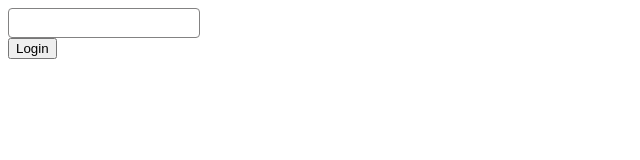
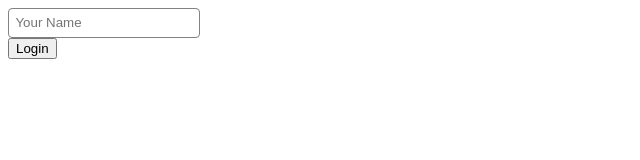
Before and after one commit to dartmax/LocalStorageLogInOut, a React (Create React App) app: page /login in a window 1280 px wide. Shown: the top 160 px of the page, without its empty margins (0-640 px from the left). Built offline with nearby package versions, Linux system fonts and the light colour scheme.

Commit message:
My contats 01

```diff
--- a/package.json
+++ b/package.json
@@ -2,7 +2,7 @@
   "name": "11",
   "version": "0.1.0",
   "private": true,
-  "homepage": "https://dartmax.github.io/LocalStorageLogInOut/",
+  "homepage": "https://dartmax.github.io/LocalStorageLogInOut",
   "dependencies": {
     "@testing-library/jest-dom": "^5.11.4",
     "@testing-library/react": "^11.1.0",
--- a/src/App.js
+++ b/src/App.js
@@ -53,7 +53,7 @@ const App = (props) => {
     <Route name="login" path="/login" component={LoginPage} props={props}/>
     <PrivateRoute name="logout" path="/logout" component={LogoutPage} props={props} />
     <PrivateRoute name="main" path="/main" component={MainPage} props={props} />
-    <Redirect from="/" to="login" props={props} />
+    <Redirect from="/" to="/login" props={props} />
   </Router>
   )
 };
--- a/src/pages/Login.js
+++ b/src/pages/Login.js
@@ -1,7 +1,5 @@
 import React, { useState } from 'react'
 import { useDispatch } from "react-redux";
-// import { withRouter } from "react-router-dom";
-
 import {userLogin} from "../redux/redux-composed";
 
 const Login = ({ history }) => {
@@ -16,14 +14,23 @@ const Login = ({ history }) => {
       {role}
     ))
       .then(() => {
-        history.push("/main");
+        if(role) {
+          history.push("/main");
+        } else {
+          history.push("/login");
+        }
       })
   };
 
   return (
     <form onSubmit={doLogin}>
-      <input name="role" type="text" value={role}
-             onChange={e => setRole(e.target.value)}/>
+      <input
+        name="role"
+        type="text"
+        value={role}
+        onChange={e => setRole(e.target.value)}
+        placeholder="Your Name"
+      />
       <br />
       <button>Login</button>
     </form>
--- a/src/pages/Logout.js
+++ b/src/pages/Logout.js
@@ -9,7 +9,7 @@ const Logout = ({history}) => {
 
   useEffect(() => {
       dispatch(userLogout())
-  }, []);
+  }, [dispatch]);
 
   const goBack = (e) => {
     e.preventDefault();
--- a/src/pages/Main.js
+++ b/src/pages/Main.js
@@ -12,7 +12,7 @@ const MainPage = ({history}) => {
     } else {
       history.push('/login');
     }
-  },[])
+  },[history])
 
   const logout = (e) => {
     e.preventDefault();
--- a/src/pages/contacts/Cards.js
+++ b/src/pages/contacts/Cards.js
@@ -11,7 +11,7 @@ export default function Card(props) {
       </div>
       <Avatar img={props.imgUrl} />
       <div className="content">
-        <Detail details={props.phone} />
+        <h4>Call: <button>{props.phone}</button></h4>
         <Detail details={props.email} />
       </div>
     </div>
```
Also changed, not shown: src/App.css (+18 -0 lines), src/index.css (+0 -18 lines).
